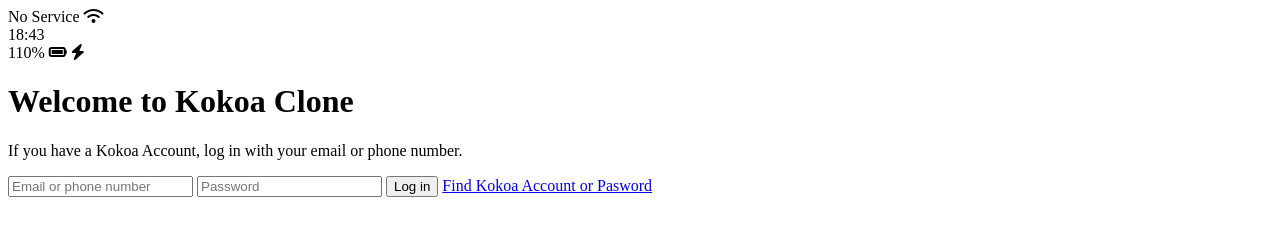
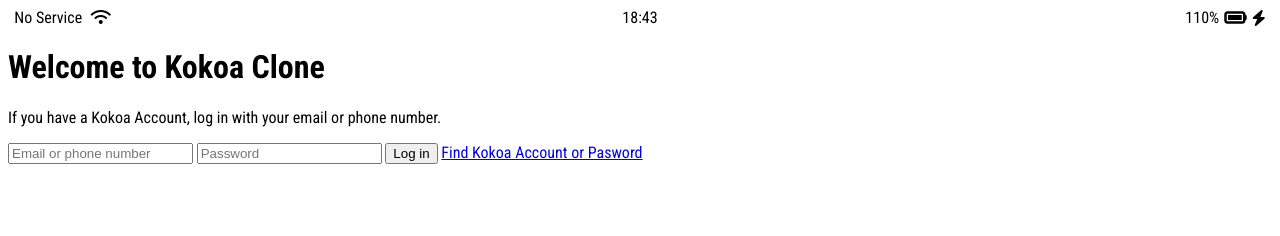
Before and after one commit to pyw0214/kakao-clone2020, a plain HTML site: page index.html in a window 1280 px wide. Drawn offline with Linux system fonts and the light colour scheme.

Commit message:
Created_first-page_kokoa-clone2020

```diff
--- /dev/null
+++ b/css/styles.css
@@ -0,0 +1,33 @@
+@import url('https://fonts.googleapis.com/css2?family=Roboto+Condensed:wght@400;700&display=swap');
+
+body {
+  font-family: 'Roboto Condensed', sans-serif;
+}
+
+.status-bar {
+  display: flex;
+  justify-content: center;
+}
+
+.status-bar__column {
+  width: 33%;
+}
+
+.status-bar__column:first-child span {
+  margin-right: 5px;
+}
+
+.status-bar__column:nth-child(2) {
+  display: flex;
+  justify-content: center;
+}
+
+.status-bar__column:last-child {
+  display: flex;
+  justify-content: flex-end;
+  align-items: center;
+}
+
+.status-bar__column .fa-battery-full {
+  margin: 0px 5px;
+}
--- a/index.html
+++ b/index.html
@@ -1,12 +1,13 @@
 <!DOCTYPE html>
 <html lang="en">
   <head>
+    <link rel="stylesheet" href="css/styles.css" />
     <meta charset="UTF-8" />
     <meta name="viewport" content="width=device-width, initial-scale=1.0" />
     <title>Welcome to Kokoa Clone</title>
   </head>
   <body>
-    <div id="status-bar">
+    <div class="status-bar">
       <div class="status-bar__column">
         <span> No Service </span>
         <i class="fas fa-wifi"></i>
@@ -17,7 +18,7 @@
 
       <div class="status-bar__column">
         <span>110%</span>
-        <i class="fas fa-battery-full"></i>
+        <i class="fas fa-battery-full fa-lg"></i>
         <i class="fas fa-bolt"></i>
       </div>
     </div>
```
